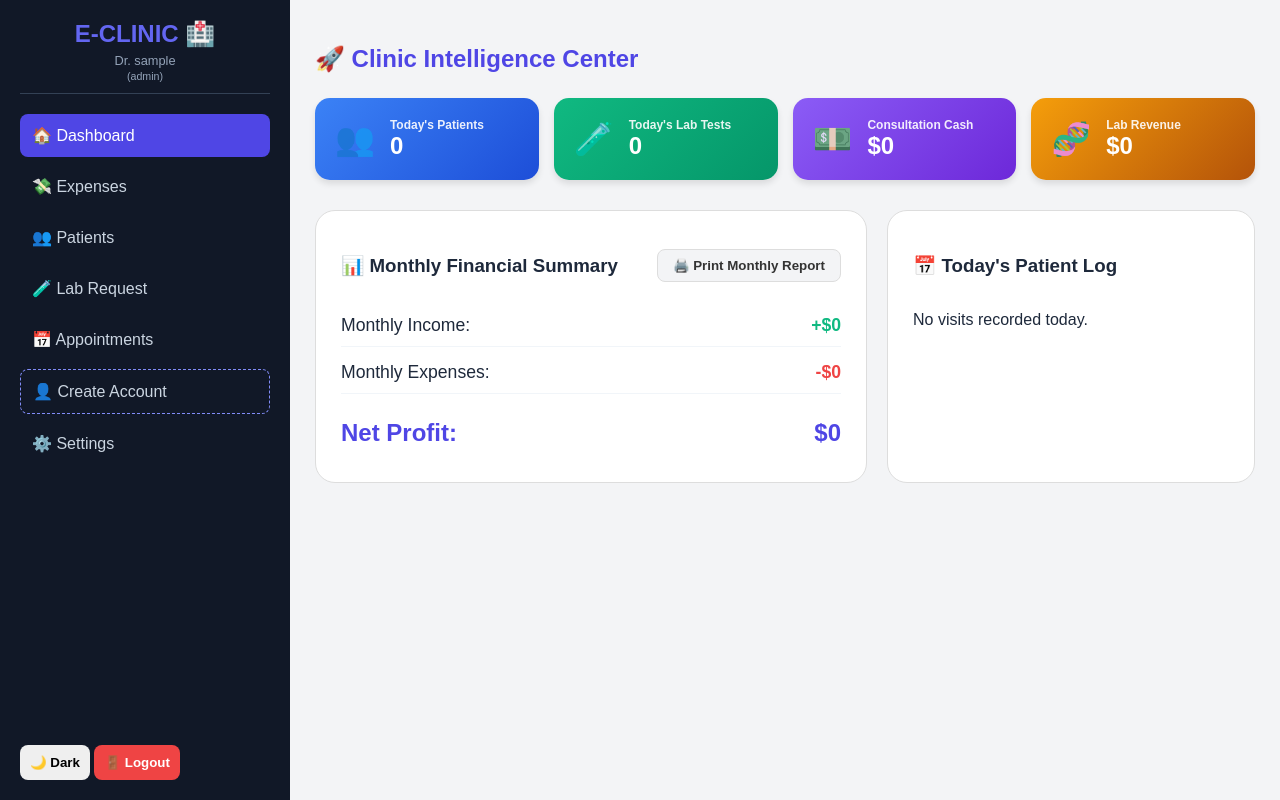
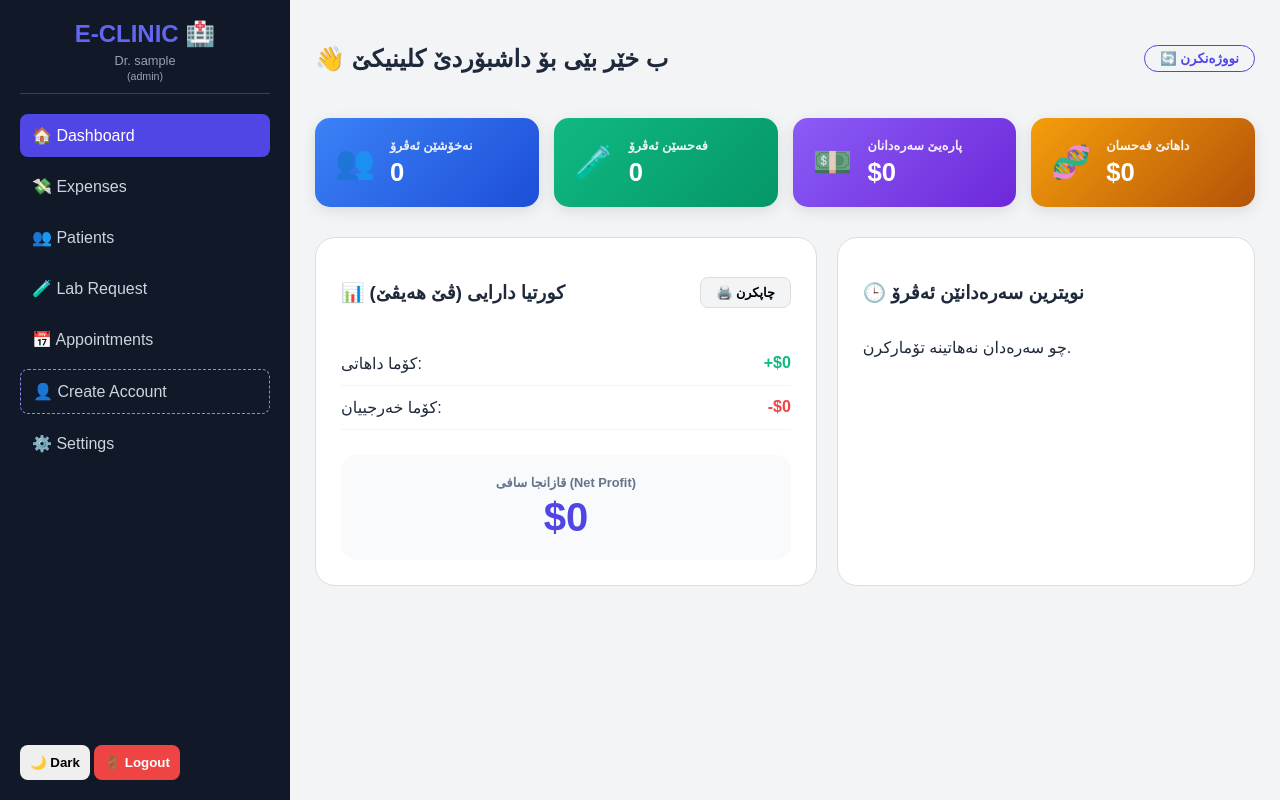
Before and after one commit to Saadzebari12345/my-clinic-app, a SvelteKit app: page / in a window 1280 px wide. Built offline with nearby package versions, Linux system fonts and the light colour scheme; sample sign-in values are in the browser's storage.

Commit message:
Add files via upload

```diff
--- a/src/routes/+page.svelte
+++ b/src/routes/+page.svelte
@@ -3,142 +3,136 @@
 	import { supabase } from '$lib/supabaseClient';
 
 	// ١. پێناسەکرنا گۆڕاوان
+	let stats = $state({
+		todayPatients: 0,
+		todayLabs: 0,
+		todayCash: 0,
+		todayLabMoney: 0,
+		monthIncome: 0,
+		monthExpenses: 0,
+		monthProfit: 0
+	});
+
+	let recentPatients = $state<any[]>([]);
 	let doctorId = $state(0);
-	let todayStats = $state({ patients: 0, tests: 0, consultIncome: 0, labIncome: 0 });
-	let monthlyData = $state({ income: 0, expenses: 0, profit: 0 });
-	let dailyLog = $state<any[]>([]); // لیستا نەخۆشێن ئەڤرۆ ب درێژاهی
-	let monthlySummary = $state<any[]>([]); // لیستا مەهانە بۆ چاپکرنێ
 
 	onMount(async () => {
 		const id = localStorage.getItem('doctor_id');
 		if (id) {
 			doctorId = Number(id);
-			await fetchDashboardData();
+			await refreshDashboard();
 		}
 	});
 
-	async function fetchDashboardData() {
+	async function refreshDashboard() {
+		if (!doctorId) return;
+
+		// دیارکرنا دەسپێکا ئەڤرۆ و دەسپێکا ڤێ هەیڤێ
 		const now = new Date();
-		const startOfToday = new Date(now.setHours(0,0,0,0)).toISOString();
+		const startOfToday = new Date(now.getFullYear(), now.getMonth(), now.getDate()).toISOString();
 		const startOfMonth = new Date(now.getFullYear(), now.getMonth(), 1).toISOString();
 
-		// --- ئامارێن ئەڤرۆ (Today's Stats) ---
+		// --- ئینانا داتایێن ئەڤرۆ ---
 		const { data: recsToday } = await supabase.from('medical_records').select('fee, patients(name)').eq('doctor_id', doctorId).gte('created_at', startOfToday);
 		const { data: labsToday } = await supabase.from('lab_orders').select('test_fee').eq('doctor_id', doctorId).gte('created_at', startOfToday);
 
 		if (recsToday) {
-			todayStats.patients = recsToday.length;
-			todayStats.consultIncome = recsToday.reduce((s, r) => s + (r.fee || 0), 0);
-			dailyLog = recsToday;
+			stats.todayPatients = recsToday.length;
+			stats.todayCash = recsToday.reduce((s, r) => s + (Number(r.fee) || 0), 0);
+			recentPatients = recsToday.slice(-5).reverse(); // ٥ نەخۆشێن دووماهیێ
 		}
 		if (labsToday) {
-			todayStats.tests = labsToday.length;
-			todayStats.labIncome = labsToday.reduce((s, l) => s + (l.test_fee || 0), 0);
+			stats.todayLabs = labsToday.length;
+			stats.todayLabMoney = labsToday.reduce((s, l) => s + (Number(l.test_fee) || 0), 0);
 		}
 
-		// --- ڕاپۆرتا مەهانە (Monthly Report) ---
+		// --- ئینانا داتایێن مەهانە ---
 		const { data: recsMonth } = await supabase.from('medical_records').select('fee').eq('doctor_id', doctorId).gte('created_at', startOfMonth);
 		const { data: labsMonth } = await supabase.from('lab_orders').select('test_fee').eq('doctor_id', doctorId).gte('created_at', startOfMonth);
-		const { data: expMonth } = await supabase.from('expenses').select('amount, description, created_at').eq('doctor_id', doctorId).gte('created_at', startOfMonth);
+		const { data: expMonth } = await supabase.from('expenses').select('amount').eq('doctor_id', doctorId).gte('created_at', startOfMonth);
 
-		const totalInc = (recsMonth?.reduce((s, r) => s + (r.fee || 0), 0) || 0) + (labsMonth?.reduce((s, l) => s + (l.test_fee || 0), 0) || 0);
-		const totalExp = expMonth?.reduce((s, e) => s + (e.amount || 0), 0) || 0;
+		const mIncome = (recsMonth?.reduce((s, r) => s + (Number(r.fee) || 0), 0) || 0) +
+						 (labsMonth?.reduce((s, l) => s + (Number(l.test_fee) || 0), 0) || 0);
+		const mExp = expMonth?.reduce((s, e) => s + (Number(e.amount) || 0), 0) || 0;
 
-		monthlyData.income = totalInc;
-		monthlyData.expenses = totalExp;
-		monthlyData.profit = totalInc - totalExp;
-		if (expMonth) monthlySummary = expMonth;
+		stats.monthIncome = mIncome;
+		stats.monthExpenses = mExp;
+		stats.monthProfit = mIncome - mExp;
 	}
 
-	// 🖨️ چاپکرنا ڕاپۆرتا دارایی یا مەهانە
-	function printMonthlyReport() {
-		const win = window.open('', '', 'width=900,height=1000');
-		win?.document.write(`
-			<div style="font-family:sans-serif; padding:40px; border:2px solid #333;">
-				<h1 style="text-align:center;">Monthly Financial Report</h1>
-				<p style="text-align:center;">Month: ${new Date().toLocaleString('default', { month: 'long' })} ${new Date().getFullYear()}</p>
-				<hr>
-				<div style="display:flex; justify-content:space-between; margin:20px 0;">
-					<div><b>Total Income:</b> $${monthlyData.income}</div>
-					<div><b>Total Expenses:</b> $${monthlyData.expenses}</div>
-					<div style="color:green;"><b>Net Profit:</b> $${monthlyData.profit}</div>
-				</div>
-				<h3>Expense Breakdown:</h3>
-				<table style="width:100%; border-collapse:collapse;">
-					<tr style="background:#eee;"><th style="padding:10px; border:1px solid #ddd;">Description</th><th style="padding:10px; border:1px solid #ddd;">Amount</th><th style="padding:10px; border:1px solid #ddd;">Date</th></tr>
-					${monthlySummary.map(e => `<tr><td style="padding:10px; border:1px solid #ddd;">${e.description}</td><td style="padding:10px; border:1px solid #ddd;">$${e.amount}</td><td style="padding:10px; border:1px solid #ddd;">${new Date(e.created_at).toLocaleDateString()}</td></tr>`).join('')}
-				</table>
-				<br><p style="text-align:right;">Authorized Signature: _________________</p>
-			</div>
-		`);
-		win?.document.close();
-		win?.print();
+	function printMonthly() {
+		window.print();
 	}
 </script>
 
-<div class="dashboard-container">
-	<h2 class="title">🚀 Clinic Intelligence Center</h2>
+<div class="dashboard">
+	<div class="welcome-bar">
+		<h2>👋 ب خێر بێی بۆ داشبۆردێ کلینیکێ</h2>
+		<button onclick={refreshDashboard} class="refresh-btn">🔄 نووژەنکرن</button>
+	</div>
 
-	<!-- ١. کارتێن ئامارێن ئەڤرۆ -->
-	<div class="stats-grid">
+	<!-- پشکا ئامارێن ئەڤرۆ -->
+	<div class="top-stats">
 		<div class="stat-card blue">
-			<span class="icon">👥</span>
-			<div class="info">
-				<p>Today's Patients</p>
-				<h3>{todayStats.patients}</h3>
+			<div class="icon">👥</div>
+			<div class="val">
+				<p>نەخۆشێن ئەڤرۆ</p>
+				<h3>{stats.todayPatients}</h3>
 			</div>
 		</div>
 		<div class="stat-card green">
-			<span class="icon">🧪</span>
-			<div class="info">
-				<p>Today's Lab Tests</p>
-				<h3>{todayStats.tests}</h3>
+			<div class="icon">🧪</div>
+			<div class="val">
+				<p>فەحسێن ئەڤرۆ</p>
+				<h3>{stats.todayLabs}</h3>
 			</div>
 		</div>
 		<div class="stat-card purple">
-			<span class="icon">💵</span>
-			<div class="info">
-				<p>Consultation Cash</p>
-				<h3>${todayStats.consultIncome}</h3>
+			<div class="icon">💵</div>
+			<div class="val">
+				<p>پارەیێ سەرەدانان</p>
+				<h3>${stats.todayCash}</h3>
 			</div>
 		</div>
-		<div class="stat-card gold">
-			<span class="icon">🧬</span>
-			<div class="info">
-				<p>Lab Revenue</p>
-				<h3>${todayStats.labIncome}</h3>
+		<div class="stat-card orange">
+			<div class="icon">🧬</div>
+			<div class="val">
+				<p>داهاتێ فەحسان</p>
+				<h3>${stats.todayLabMoney}</h3>
 			</div>
 		</div>
 	</div>
 
-	<div class="main-layout">
-		<!-- ٢. بەشێ ڕاپۆرتا مەهانە و چاپکردن -->
-		<div class="card financial-card">
-			<div class="card-header">
-				<h3>📊 Monthly Financial Summary</h3>
-				<button class="btn-print" onclick={printMonthlyReport}>🖨️ Print Monthly Report</button>
+	<div class="main-grid">
+		<!-- ڕاپۆرتا دارایی یا مەهانە -->
+		<div class="card finance-card">
+			<div class="card-head">
+				<h3>📊 کورتیا دارایی (ڤێ هەیڤێ)</h3>
+				<button onclick={printMonthly} class="btn-p">🖨️ چاپکرن</button>
 			</div>
-			<div class="profit-box">
-				<div class="p-item"><span>Monthly Income:</span> <b style="color:#10b981;">+${monthlyData.income}</b></div>
-				<div class="p-item"><span>Monthly Expenses:</span> <b style="color:#ef4444;">-${monthlyData.expenses}</b></div>
-				<div class="p-item total"><span>Net Profit:</span> <b>${monthlyData.profit}</b></div>
+			<div class="fin-row"><span>کۆما داهاتی:</span> <b class="text-green">+${stats.monthIncome}</b></div>
+			<div class="fin-row"><span>کۆما خەرجییان:</span> <b class="text-red">-${stats.monthExpenses}</b></div>
+			<div class="profit-total">
+				<p>قازانجا سافی (Net Profit)</p>
+				<h1>${stats.monthProfit}</h1>
 			</div>
 		</div>
 
-		<!-- ٣. لیستا نەخۆشێن ئەڤرۆ ب درێژاهی -->
-		<div class="card log-card">
-			<h3>📅 Today's Patient Log</h3>
+		<!-- لیستا نەخۆشێن ئەڤرۆ -->
+		<div class="card logs-card">
+			<h3>🕒 نویترین سەرەدانێن ئەڤرۆ</h3>
 			<div class="log-list">
-				{#each dailyLog as log}
+				{#each recentPatients as p}
 					<div class="log-item">
-						<div class="avatar">{log.patients?.name[0]}</div>
-						<div class="det">
-							<b>{log.patients?.name}</b>
-							<p>Fee Paid: ${log.fee}</p>
+						<span class="avatar">{p.patients?.name[0]}</span>
+						<div class="details">
+							<b>{p.patients?.name}</b>
+							<small>پاشکەفت بوو ل: {new Date().toLocaleTimeString('en-GB', {hour:'2-digit', minute:'2-digit'})}</small>
 						</div>
+						<div class="fee">${p.fee}</div>
 					</div>
 				{:else}
-					<p class="empty">No visits recorded today.</p>
+					<p class="empty">چو سەرەدان نەهاتینە تۆمارکرن.</p>
 				{/each}
 			</div>
 		</div>
@@ -146,37 +140,46 @@
 </div>
 
 <style>
-	.dashboard-container { color: var(--text); animation: fadeIn 0.4s ease-out; }
-	.title { margin-bottom: 25px; font-weight: 800; color: #4f46e5; }
+	.dashboard { animation: fadeIn 0.4s ease; color: var(--text); }
+	@keyframes fadeIn { from { opacity: 0; } to { opacity: 1; } }
 
-	.stats-grid { display: grid; grid-template-columns: repeat(auto-fit, minmax(200px, 1fr)); gap: 15px; margin-bottom: 30px; }
-	.stat-card { padding: 20px; border-radius: 15px; display: flex; align-items: center; gap: 15px; color: white; box-shadow: 0 4px 6px rgba(0,0,0,0.1); }
+	.welcome-bar { display: flex; justify-content: space-between; align-items: center; margin-bottom: 25px; }
+	.refresh-btn { background: none; border: 1px solid #4f46e5; color: #4f46e5; padding: 5px 15px; border-radius: 20px; cursor: pointer; font-weight: bold; }
+
+	.top-stats { display: grid; grid-template-columns: repeat(auto-fit, minmax(200px, 1fr)); gap: 15px; margin-bottom: 30px; }
+	.stat-card { padding: 20px; border-radius: 15px; display: flex; align-items: center; gap: 15px; color: white; box-shadow: 0 4px 15px rgba(0,0,0,0.1); }
+
 	.blue { background: linear-gradient(135deg, #3b82f6, #1d4ed8); }
 	.green { background: linear-gradient(135deg, #10b981, #059669); }
 	.purple { background: linear-gradient(135deg, #8b5cf6, #6d28d9); }
-	.gold { background: linear-gradient(135deg, #f59e0b, #b45309); }
-	.icon { font-size: 2rem; opacity: 0.8; }
-	.info h3 { margin: 0; font-size: 1.5rem; }
-	.info p { margin: 0; font-size: 0.75rem; font-weight: bold; opacity: 0.9; }
+	.orange { background: linear-gradient(135deg, #f59e0b, #b45309); }
 
-	.main-layout { display: grid; grid-template-columns: 1.5fr 1fr; gap: 20px; }
-	@media (max-width: 900px) { .main-layout { grid-template-columns: 1fr; } }
+	.stat-card .icon { font-size: 2rem; opacity: 0.8; }
+	.stat-card p { margin: 0; font-size: 0.8rem; font-weight: bold; opacity: 0.9; }
+	.stat-card h3 { margin: 5px 0 0 0; font-size: 1.6rem; }
+
+	.main-grid { display: grid; grid-template-columns: 1.2fr 1fr; gap: 20px; }
+	@media (max-width: 900px) { .main-grid { grid-template-columns: 1fr; } }
 
 	.card { background: var(--card, white); padding: 25px; border-radius: 20px; border: 1px solid var(--border, #eee); }
-	.card-header { display: flex; justify-content: space-between; align-items: center; margin-bottom: 20px; }
+	.card-head { display: flex; justify-content: space-between; align-items: center; margin-bottom: 20px; }
+	.btn-p { background: #f3f4f6; border: 1px solid #ddd; padding: 7px 15px; border-radius: 8px; cursor: pointer; font-weight: bold; font-size: 0.8rem; }
 
-	.btn-print { background: #f3f4f6; color: #333; border: 1px solid #ddd; padding: 8px 15px; border-radius: 8px; cursor: pointer; font-weight: bold; }
+	.fin-row { display: flex; justify-content: space-between; padding: 12px 0; border-bottom: 1px solid #f1f5f9; }
+	.text-green { color: #10b981; }
+	.text-red { color: #ef4444; }
 
-	.profit-box { display: flex; flex-direction: column; gap: 15px; }
-	.p-item { display: flex; justify-content: space-between; font-size: 1.1rem; padding-bottom: 10px; border-bottom: 1px solid #f1f5f9; }
-	.total { border-bottom: none; font-size: 1.5rem; font-weight: 800; padding-top: 10px; color: #4f46e5; }
+	.profit-total { text-align: center; margin-top: 25px; padding: 20px; background: #f8fafc; border-radius: 15px; }
+	.profit-total h1 { margin: 0; color: #4f46e5; font-size: 2.5rem; }
+	.profit-total p { margin: 0 0 5px 0; font-size: 0.8rem; font-weight: bold; color: #64748b; }
 
-	.log-list { display: flex; flex-direction: column; gap: 12px; }
-	.log-item { display: flex; align-items: center; gap: 12px; padding: 10px; background: #f9fafb; border-radius: 12px; }
+	.log-list { display: flex; flex-direction: column; gap: 10px; }
+	.log-item { display: flex; align-items: center; gap: 12px; padding: 12px; background: #f9fafb; border-radius: 12px; }
 	.avatar { width: 35px; height: 35px; background: #e0e7ff; color: #4f46e5; border-radius: 50%; display: flex; align-items: center; justify-content: center; font-weight: bold; }
-	.det b { font-size: 0.9rem; }
-	.det p { margin: 0; font-size: 0.75rem; color: #666; }
+	.details { flex: 1; }
+	.details b { display: block; font-size: 0.9rem; }
+	.details small { font-size: 0.7rem; color: #94a3b8; }
+	.fee { font-weight: bold; color: #10b981; }
 
-	:global(.dark-mode) .log-item { background: #1e293b; }
-	:global(.dark-mode) .p-item { border-color: #334155; }
+	:global(.dark-mode) .profit-total, :global(.dark-mode) .log-item { background: #1e293b; }
 </style>
```
